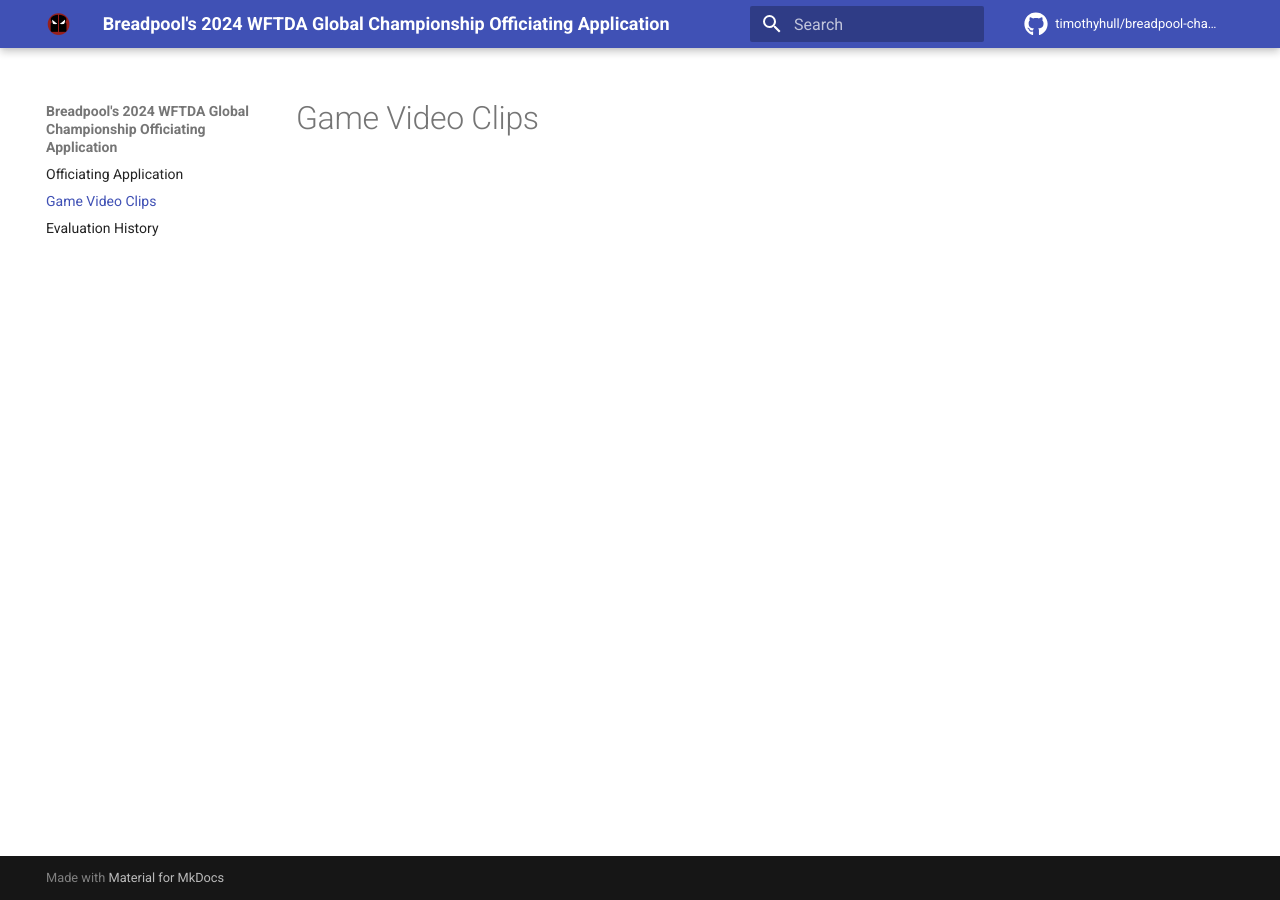
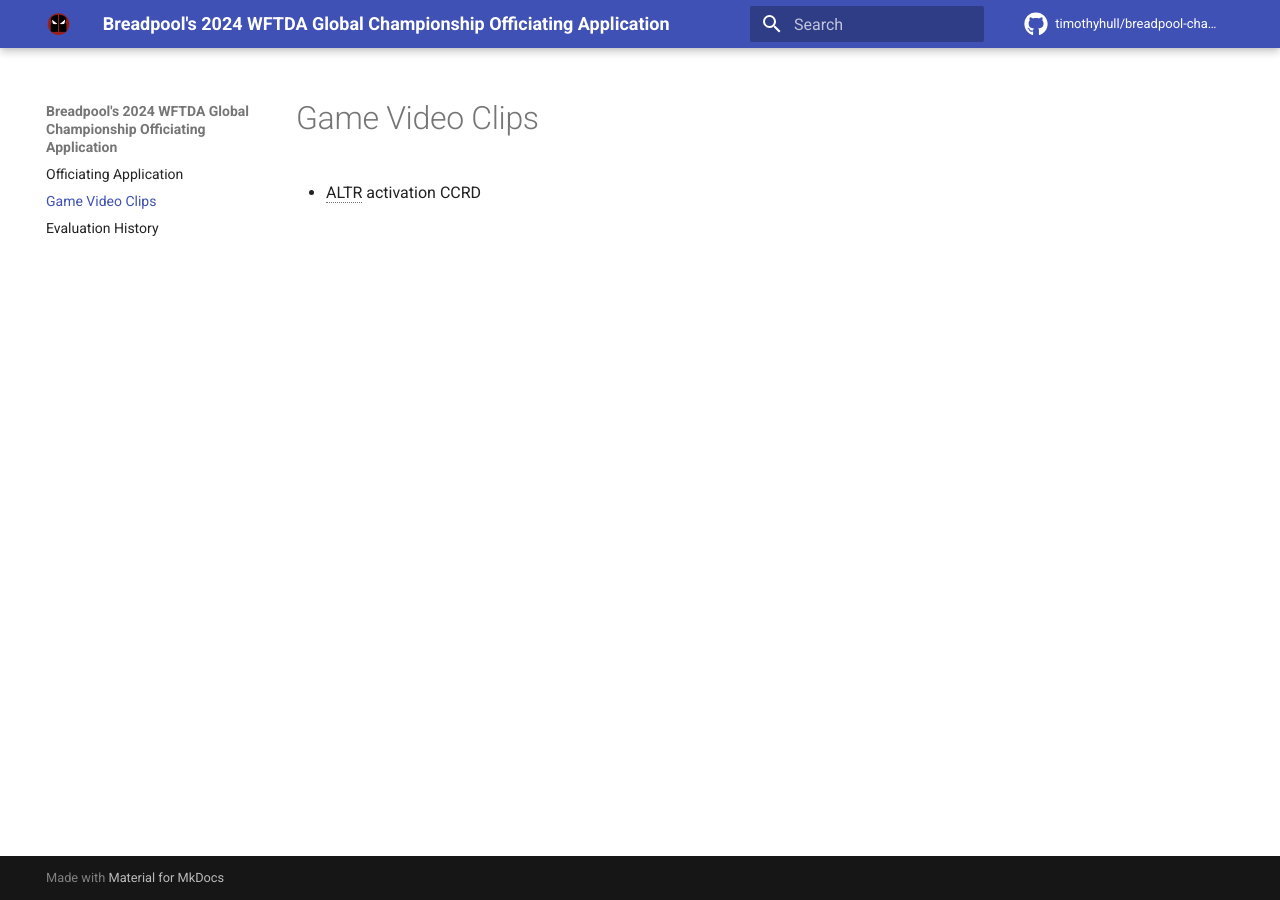
Before and after one commit to timothyhull/breadpool-champs-app, an MkDocs documentation site: the page built from docs/game_video_clips.md, in a window 1280 px wide. Built offline with MkDocs 1.6.1 and Material for MkDocs 9.7.7, drawn with Linux system fonts in a browser that asks for light colours; comment, search, counter and statistics services are not loaded.

Commit message:
Add content placeholder

```diff
--- a/docs/game_video_clips.md
+++ b/docs/game_video_clips.md
@@ -1 +1,3 @@
 # Game Video Clips
+
+- ALTR activation CCRD
```
